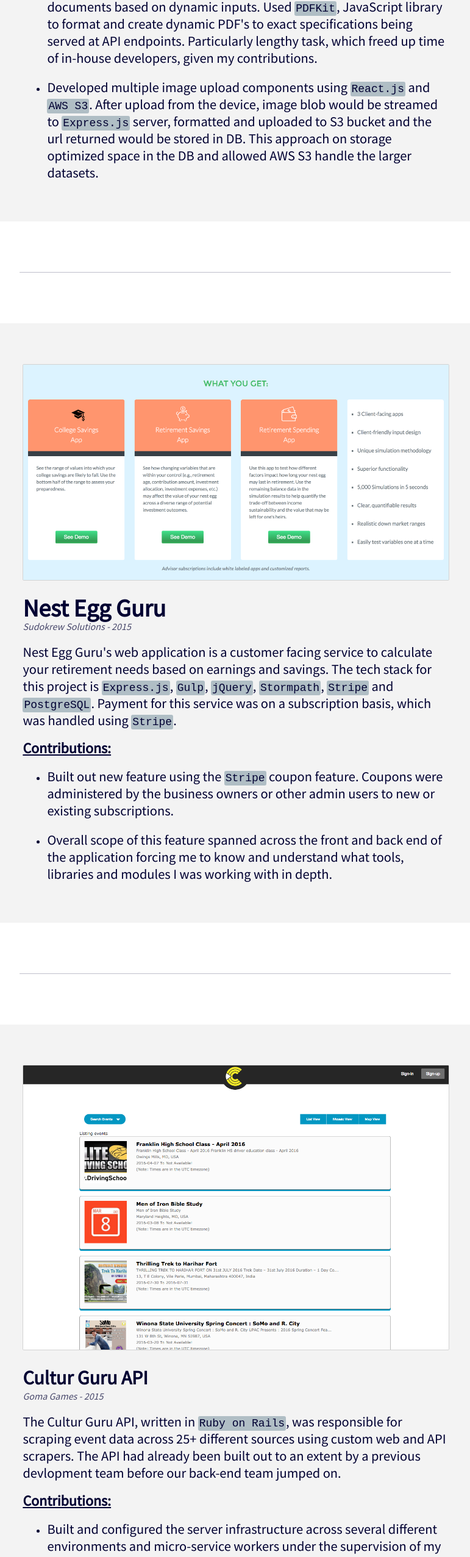
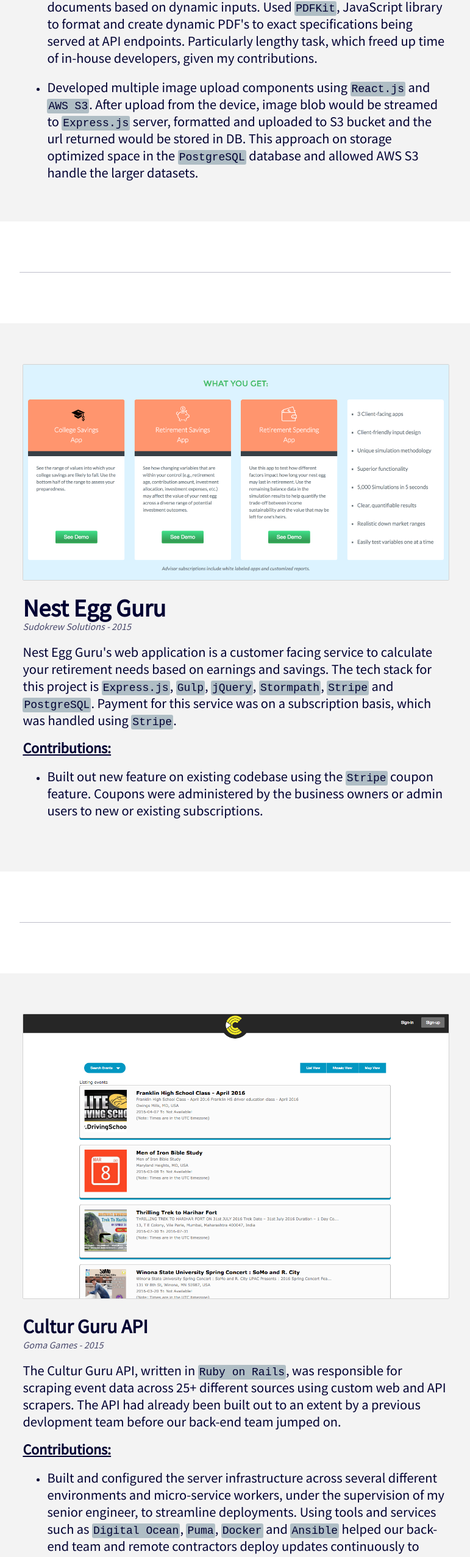
Before and after one commit to NigelEarle/portfolio, a React (Create React App) app: page / in a window 1280 px wide. Shown: the part 2973-5526 px from the top of the page at 61% size, without its empty margins (254-1025 px from the left). Built offline with nearby package versions, Linux system fonts and the light colour scheme.

Commit message:
revisions on cultur, neg, rev

```diff
--- a/src/components/CulturWork.js
+++ b/src/components/CulturWork.js
@@ -22,14 +22,9 @@
         <li>
           <p className="experienceDesc">
             Built and configured the server infrastructure across several different environments
-            and micro-service workers under the supervision of my senior engineer.
-          </p>
-        </li>
-        <br/>
-        <li>
-          <p className="experienceDesc">
-           Streamlined deployment to these server instances using tools and services such
-           as <code>Digital Ocean</code>, <code>Puma</code>, <code>Docker</code> and <code>Ansible</code>.
+            and micro-service workers, under the supervision of my senior engineer, to streamline deployments.
+            Using tools and services such as <code>Digital Ocean</code>, <code>Puma</code>, <code>Docker</code> and <code>Ansible</code> helped
+            our back-end team and remote contractors deploy updates continuously to these environements easily.
           </p>
         </li>
         <br/>
--- a/src/components/NestEggWork.js
+++ b/src/components/NestEggWork.js
@@ -21,17 +21,11 @@
       <ul className="experienceList">
         <li>
           <p className="experienceDesc">
-            Built out new feature using the <code>Stripe</code> coupon feature. Coupons were
-            administered by the business owners or other admin users to new or existing subscriptions.
+            Built out new feature on existing codebase using the <code>Stripe</code> coupon feature. Coupons were
+            administered by the business owners or admin users to new or existing subscriptions.
           </p>
         </li>
         <br/>
-        <li>
-          <p className="experienceDesc">
-            Overall scope of this feature spanned across the front and back end of the application forcing
-            me to know and understand what tools, libraries and modules I was working with in depth.
-          </p>
-        </li>
       </ul>
     </div>
   </li>
--- a/src/components/RevolusunWork.js
+++ b/src/components/RevolusunWork.js
@@ -25,8 +25,7 @@
             Built standalone, Node.js streaming server to generate PDF documents based on
             dynamic inputs. Used <code>PDFKit</code>, JavaScript library to format and
             create dynamic PDF's to exact specifications being served at API endpoints.
-            Particularly lengthy task, which freed up time of in-house developers, given my
-            contributions.
+            Particularly lengthy task, which freed up time of in-house developers, given my contributions.
           </p>
         </li>
         <br/>
@@ -34,7 +33,7 @@
           <p className="experienceDesc">
             Developed multiple image upload components using <code>React.js</code> and <code>AWS S3</code>.
             After upload from the device, image blob would be streamed to <code>Express.js</code> server, formatted and uploaded to S3 bucket and the url
-            returned would be stored in DB. This approach on storage optimized space in the DB
+            returned would be stored in DB. This approach on storage optimized space in the <code>PostgreSQL</code> database
             and allowed AWS S3 handle the larger datasets.
           </p>
         </li>
```
